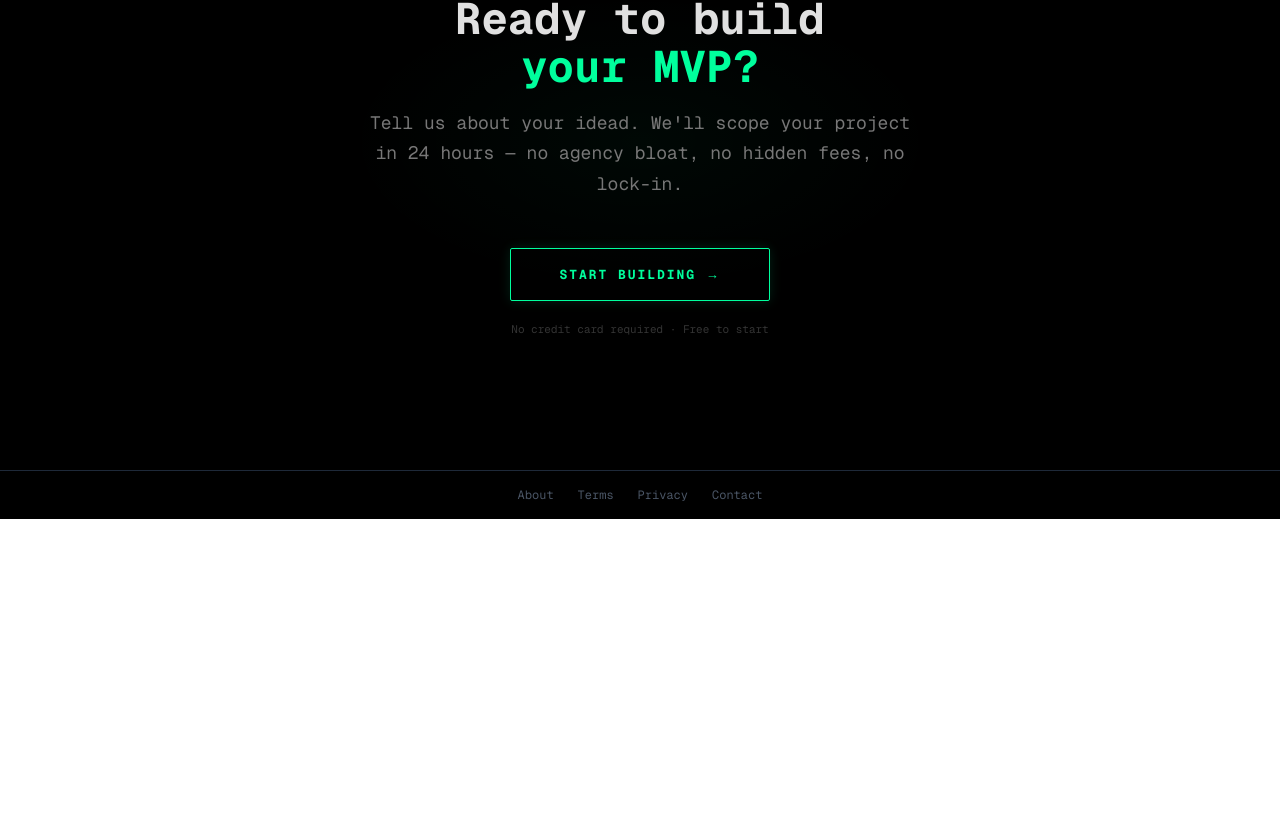
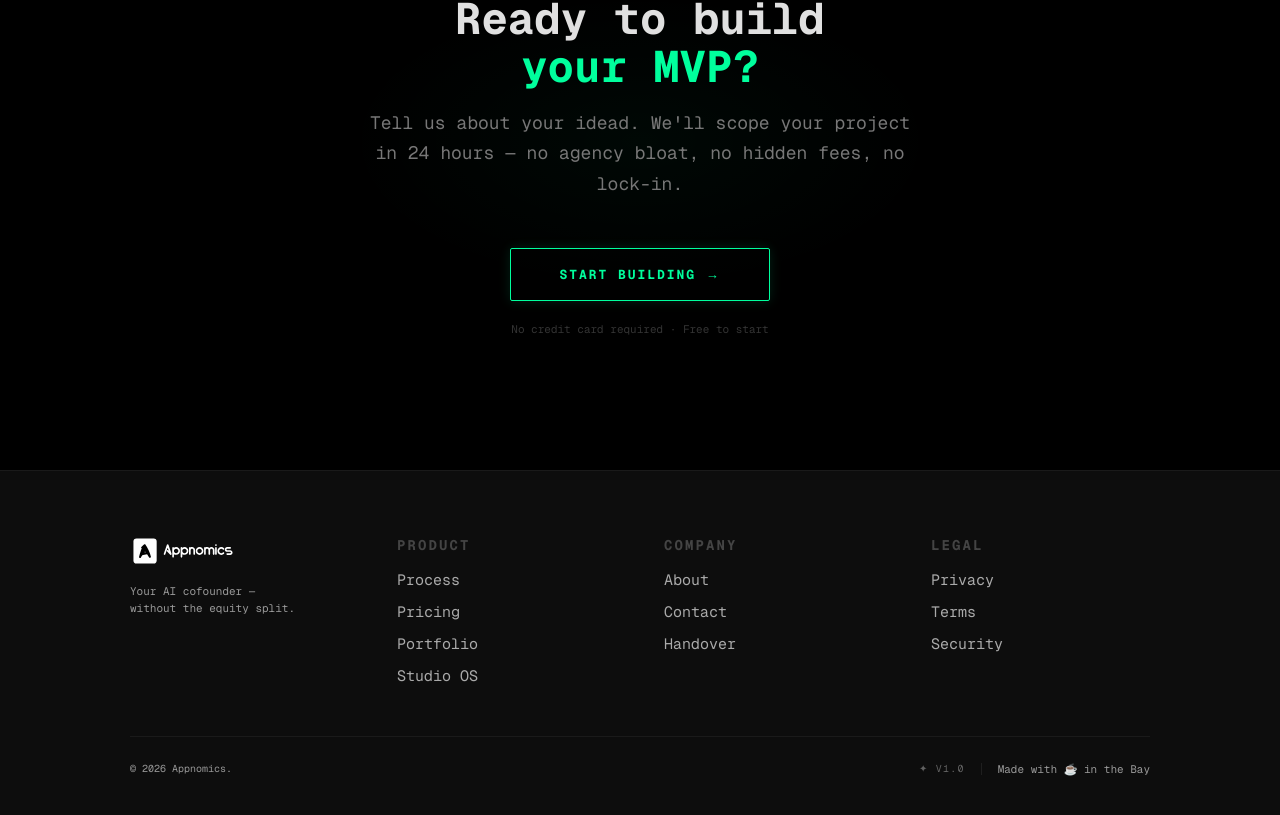
Before and after one commit to rup2701/appnomics-landing, a Next.js app: page / in a window 1280 px wide. Shown: the part 5724-6539 px from the top of the page. Before the commit the page ends 6243 px from the top, so only its background shows below. Built offline with nearby package versions, Linux system fonts and the light colour scheme.

Commit message:
feat: Add Footer component for improved site navigation and information accessibility

```diff
--- a/app/page.tsx
+++ b/app/page.tsx
@@ -11,6 +11,7 @@ import PortfolioSection from '@/components/sections/PortfolioSection';
 import CTASection from '@/components/sections/CTASection';
 import StudioOSSection from '@/components/sections/StudioOSSection';
 import FAQSection from '@/components/sections/FAQSection';
+import Footer from '@/components/sections/Footer';
 
 
 
@@ -81,14 +82,7 @@ export default function Home() {
         <FAQSection />
         <CTASection />
       </div>
-
-      {/* Footer */}
-      <footer className="text-xs text-gray-600 flex flex-wrap justify-center gap-6 border-t border-gray-800 py-4 px-6">
-        <a href="#" className="hover:text-gray-400 transition">About</a>
-        <a href="#" className="hover:text-gray-400 transition">Terms</a>
-        <a href="#" className="hover:text-gray-400 transition">Privacy</a>
-        <a href="#" className="hover:text-gray-400 transition">Contact</a>
-      </footer>
+      <Footer />
     </main>
   );
 }
--- /dev/null
+++ b/components/sections/Footer.tsx
@@ -0,0 +1,102 @@
+import SectionLabel from "../SectionLabel";
+
+import Image from "next/image";
+export default function Footer() {
+  return (
+    <footer className="border-t border-[#1a1a1a] bg-[#0d0d0d]">
+      <div className="max-w-[1100px] mx-auto px-10 py-16">
+        <div className="grid grid-cols-1 sm:grid-cols-2 lg:grid-cols-4 gap-8 lg:gap-12">
+          {/* Column 1: Logo + Tagline */}
+          <div className="col-span-1 lg:col-span-1">
+            <div className="mb-4">
+              <Image
+                src="/appnomics-logo-white.svg"
+                alt="Appnomics"
+                className="h-8 w-auto"
+                height={44}
+                width={149}
+              />
+            </div>
+            <p className="text-[11px] text-[#999] font-mono leading-[1.6] max-w-[200px]">
+              Your AI cofounder — <br />
+              without the equity split.
+            </p>
+          </div>
+
+          {/* Column 2: Product */}
+          <div>
+            <h4 className="text-[14px] font-bold text-[#444] uppercase tracking-[0.15em] font-mono mb-3">
+              Product
+            </h4>
+            <ul className="space-y-2">
+              {["Process", "Pricing", "Portfolio", "Studio OS"].map((item) => (
+                <li key={item}>
+                  <a
+                    href={`#${item.toLowerCase().replace(/\s+/g, "-")}`}
+                    className="text-[15px] text-[#aaa] font-mono hover:text-[#e0e0e0] transition-colors duration-200 no-underline"
+                  >
+                    {item}
+                  </a>
+                </li>
+              ))}
+            </ul>
+          </div>
+
+          {/* Column 3: Company */}
+          <div>
+            <h4 className="text-[14px] font-bold text-[#444] uppercase tracking-[0.15em] font-mono mb-3">
+              Company
+            </h4>
+            <ul className="space-y-2">
+              {["About", "Contact", "Handover"].map((item) => (
+                <li key={item}>
+                  <a
+                    href={`#${item.toLowerCase()}`}
+                    className="text-[15px] text-[#aaa] font-mono hover:text-[#e0e0e0] transition-colors duration-200 no-underline"
+                  >
+                    {item}
+                  </a>
+                </li>
+              ))}
+            </ul>
+          </div>
+
+          {/* Column 4: Legal */}
+          <div>
+            <h4 className="text-[14px] font-bold text-[#444] uppercase tracking-[0.15em] font-mono mb-3">
+              Legal
+            </h4>
+            <ul className="space-y-2">
+              {["Privacy", "Terms", "Security"].map((item) => (
+                <li key={item}>
+                  <a
+                    href={`#${item.toLowerCase()}`}
+                    className="text-[15px] text-[#aaa] font-mono hover:text-[#e0e0e0] transition-colors duration-200 no-underline"
+                  >
+                    {item}
+                  </a>
+                </li>
+              ))}
+            </ul>
+          </div>
+        </div>
+
+        {/* Bottom bar */}
+        <div className="mt-12 pt-6 border-t border-[#1a1a1a] flex flex-col sm:flex-row items-center justify-between gap-4">
+          <p className="text-[10px] text-[#999] font-mono">
+            © 2026 Appnomics.
+          </p>
+          <div className="flex items-center gap-4">
+            <span className="text-[10px] text-[#9999] tracking-[0.12em] font-mono uppercase">
+              ✦ v1.0
+            </span>
+            <span className="w-px h-3 bg-[#1f1f1f]" />
+            <span className="text-[11px] text-[#999] font-mono">
+              Made with ☕ in the Bay
+            </span>
+          </div>
+        </div>
+      </div>
+    </footer>
+  );
+}
```
